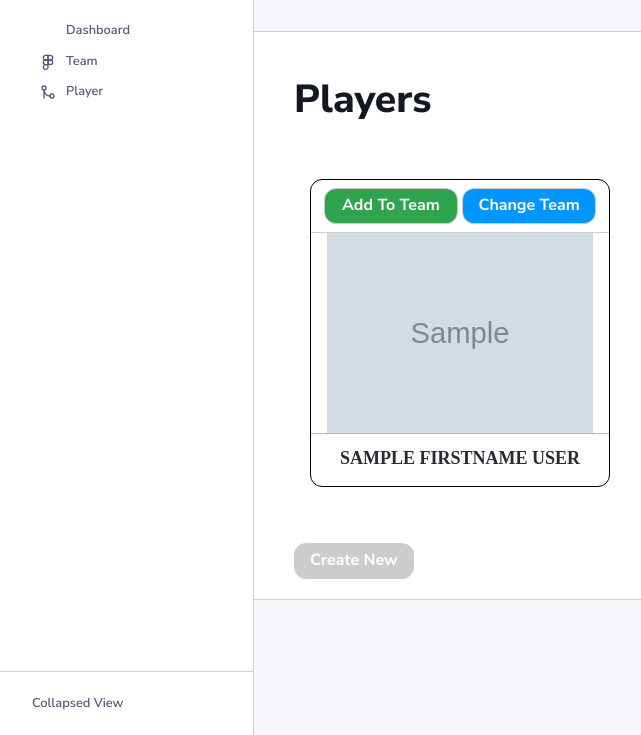
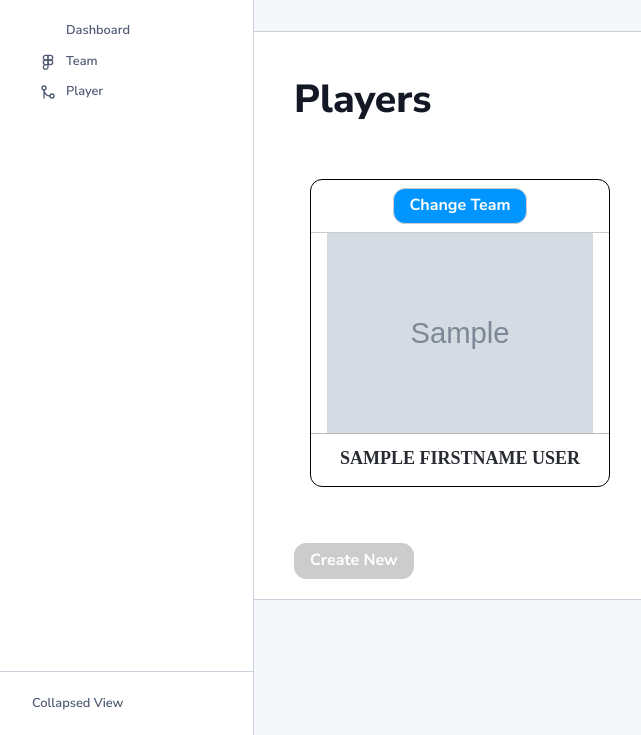
Before and after one commit to herrymandaliya/football, a Symfony app: template templates/player/index.html.twig in a window 1280 px wide. Shown: the part 65-800 px from the top of the page, without its empty margins (0-641 px from the left). Run offline with Twig, Linux system fonts and the light colour scheme; the template is opened without the code that fills it: most values are stand-ins (such as "Sample title", 1, 10 or a date in 2020); grey boxes marked "Sample" are stand-in pictures; some libraries are stand-ins or nearby versions.

Commit message:
chnages button for chnage team and add team

```diff
--- a/migrations/Version20230502085528.php
+++ b/migrations/Version20230503082251.php
@@ -10,7 +10,7 @@ use Doctrine\Migrations\AbstractMigration;
 /**
  * Auto-generated Migration: Please modify to your needs!
  */
-final class Version20230502085528 extends AbstractMigration
+final class Version20230503082251 extends AbstractMigration
 {
     public function getDescription(): string
     {
--- a/src/Controller/PlayerController.php
+++ b/src/Controller/PlayerController.php
@@ -106,7 +106,6 @@ class PlayerController extends AbstractController
             return $this->redirectToRoute('app_player_index', [], Response::HTTP_SEE_OTHER);
         }
 
-
         return $this->renderForm('player/edit.html.twig', [
             'player' => $player,
             'form' => $form,
@@ -124,6 +123,8 @@ class PlayerController extends AbstractController
             // $yourEntity = $this->entityManager->find(YourEntity::class, $id);
             // dd($request->get('player'));
             $player = $request->get('player');
+
+
         // $team = $player['team'];
 
             // dd($team);
--- a/src/Controller/TeamController.php
+++ b/src/Controller/TeamController.php
@@ -23,6 +23,7 @@ class TeamController extends AbstractController
             'teams' => $teamRepository->findAll(),
         ]);
     }
+
 
     #[Route('/new', name: 'app_team_new', methods: ['GET', 'POST'])]
     public function new(Request $request ,PersistenceManagerRegistry $doctrine): Response
--- a/templates/player/index.html.twig
+++ b/templates/player/index.html.twig
@@ -14,8 +14,13 @@
 				{% for key, player in players %}
 					<div class="hero-player-block">
                     <div class="center">
-                      <a href="{{ path('app_player_addtoteam', {'id': player.id}) }}" class="button show-btn mt-2 mb-2">Add to Team</a>
-		                <a href="#" class="button edit-btn mt-2 mb-2">Change Team</a> </div>
+
+											{% if player.team is null  %}
+													<a href="{{ path('app_player_addtoteam', {'id': player.id}) }}" class="button show-btn mt-2 mb-2">Add to Team</a>
+											{% else %}
+													<a href="{{ path('app_player_addtoteam', {'id': player.id}) }}" class="button edit-btn mt-2 mb-2">Change Team</a>
+											{% endif %}
+										 </div>
 						<a href="{{ path('app_player_edit', {'id': player.id}) }}" class="player">
 							<div class="img-player">
 								<img src="{{ asset(player_dir ~ player.image ) }}" alt="Player-img">
```
Also changed, not shown: public/images/players/731b1e65fd39a5c52cb8c1dd2789e2e6.png (added), public/images/players/8386b929bddc8937fce209dae1ccca47.png (added), public/images/players/b859f2ec6c60ff80b9d693648034ed5d.png (added), public/images/players/eb901ba3e646a172d6571a45f63644f5.png (added).
